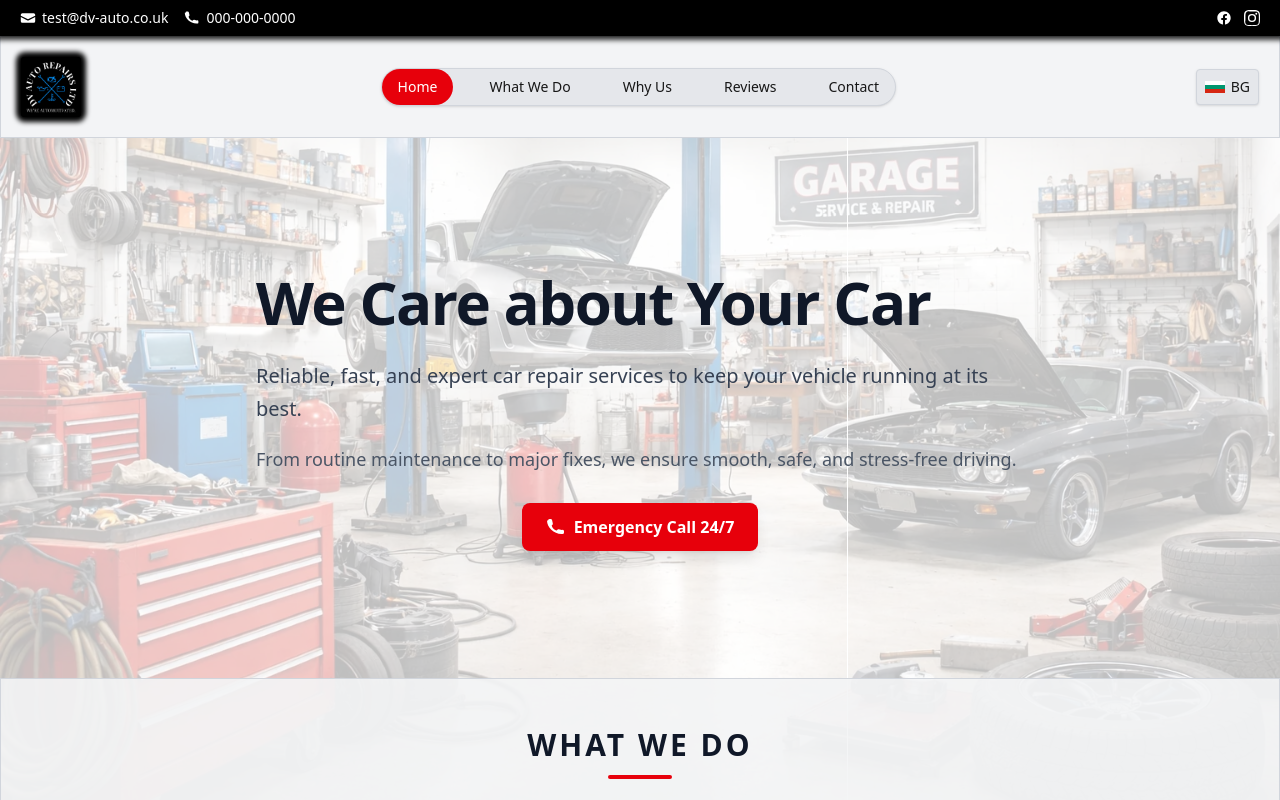
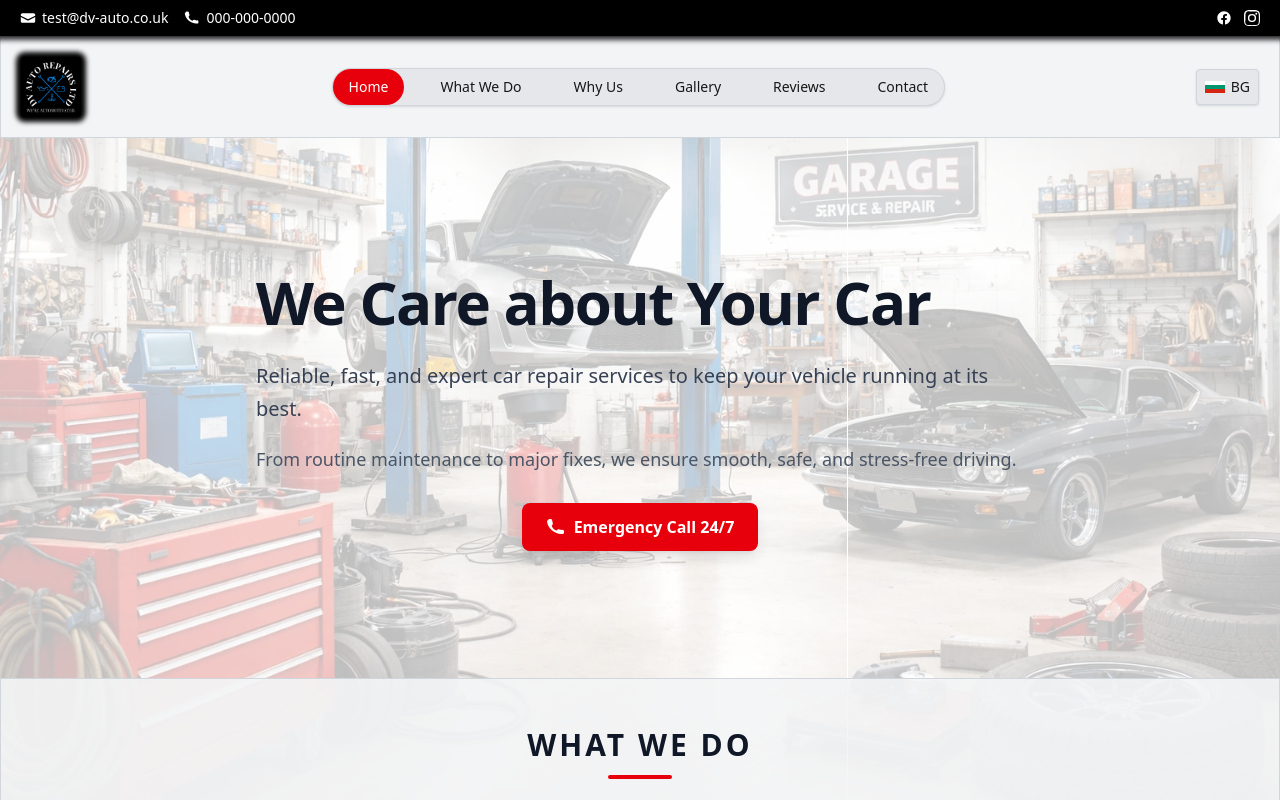
Before and after one commit to iamstefanstoyanov/dvauto-repairs-project, a Next.js app: page / in a window 1280 px wide. Shown: the top 800 px of the page. Built offline with nearby package versions, Linux system fonts and the light colour scheme.

Commit message:
add gallery in mobile and header nav

```diff
--- a/app/layout.tsx
+++ b/app/layout.tsx
@@ -7,7 +7,8 @@ import type { Metadata } from "next";
 
 export const metadata: Metadata = {
   title: {
-    default: "DV AUTO REPAIRS LTD | Car & Van Repairs, Tyres & Servicing",
+    default: "universal new layout",
+    /* default: "DV AUTO REPAIRS LTD | Car & Van Repairs, Tyres & Servicing", */
     template: "%s | DV AUTO REPAIRS LTD",
   },
   description:
--- a/components/Header/Header.tsx
+++ b/components/Header/Header.tsx
@@ -13,6 +13,7 @@ const NAV_KEYS = [
   { key: "home", sectionId: "home" },
   { key: "whatWeDo", sectionId: "what-we-do" },
   { key: "whyUs", sectionId: "why-us" },
+  { key: "gallery", sectionId: "gallery" },
   { key: "reviews", sectionId: "reviews" },
   { key: "contact", sectionId: "contact" },
 ] as const;
--- /dev/null
+++ b/components/ui/Icons/Camera.tsx
@@ -0,0 +1,19 @@
+const Camera = ({ className }: { className?: string }) => {
+  return (
+    <svg
+      xmlns="http://www.w3.org/2000/svg"
+      viewBox="0 0 24 24"
+      fill="currentColor"
+      className={className}
+    >
+      <path d="M12 9a3.75 3.75 0 1 0 0 7.5A3.75 3.75 0 0 0 12 9Z" />
+      <path
+        fillRule="evenodd"
+        d="M9.344 3.071a49.52 49.52 0 0 1 5.312 0c.967.052 1.83.585 2.332 1.39l.821 1.317c.24.383.645.643 1.11.71.386.054.77.113 1.152.177 1.432.239 2.429 1.493 2.429 2.909V18a3 3 0 0 1-3 3H4.5a3 3 0 0 1-3-3V9.574c0-1.416.997-2.67 2.429-2.909.382-.064.766-.123 1.152-.177a1.56 1.56 0 0 0 1.11-.71l.822-1.318a2.75 2.75 0 0 1 2.331-1.389ZM12 7.5a5.25 5.25 0 1 0 0 10.5 5.25 5.25 0 0 0 0-10.5Z"
+        clipRule="evenodd"
+      />
+    </svg>
+  );
+};
+
+export default Camera;
--- a/components/ui/MobileMenu/MobileMenu.tsx
+++ b/components/ui/MobileMenu/MobileMenu.tsx
@@ -1,5 +1,6 @@
 "use client";
 
+import Camera from "@/components/ui/Icons/Camera";
 import Home from "@/components/ui/Icons/Home";
 import Phone from "@/components/ui/Icons/Phone";
 import Shield from "@/components/ui/Icons/Shield";
@@ -18,6 +19,7 @@ const NAV_ITEMS: NavItem[] = [
   { key: "home", sectionId: "home", Icon: Home },
   { key: "whatWeDo", sectionId: "what-we-do", Icon: Wrench },
   { key: "whyUs", sectionId: "why-us", Icon: Shield },
+  { key: "gallery", sectionId: "gallery", Icon: Camera },
   { key: "reviews", sectionId: "reviews", Icon: Users },
   { key: "contact", sectionId: "contact", Icon: Phone },
 ];
--- a/hooks/useActiveSection.ts
+++ b/hooks/useActiveSection.ts
@@ -2,7 +2,7 @@
 
 import { useState, useEffect } from "react";
 
-const SECTION_IDS = ["home", "what-we-do", "why-us", "reviews", "contact"];
+const SECTION_IDS = ["home", "what-we-do", "why-us", "gallery", "reviews", "contact"];
 
 const useActiveSection = (): string => {
   const [activeSection, setActiveSection] = useState("home");
--- a/i18n/translations.ts
+++ b/i18n/translations.ts
@@ -5,6 +5,7 @@ const translations = {
       home: "Home",
       whatWeDo: "What We Do",
       whyUs: "Why Us",
+      gallery: "Gallery",
       reviews: "Reviews",
       contact: "Contact",
     },
@@ -131,6 +132,7 @@ const translations = {
       home: "Начало",
       whatWeDo: "Какво правим",
       whyUs: "Защо нас",
+      gallery: "Галерия",
       reviews: "Отзиви",
       contact: "Контакт",
     },
```
